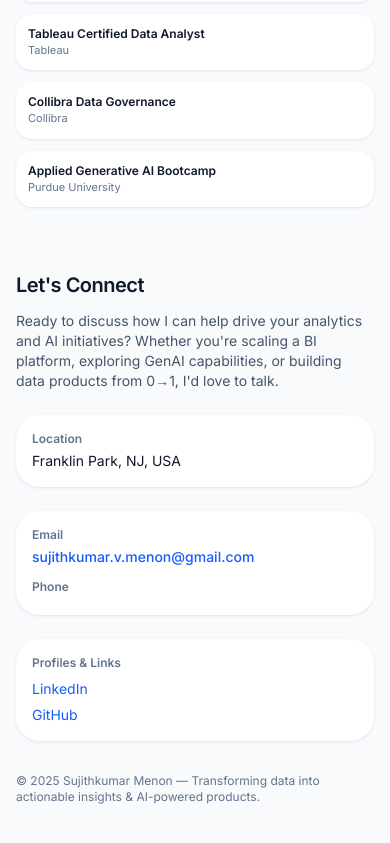
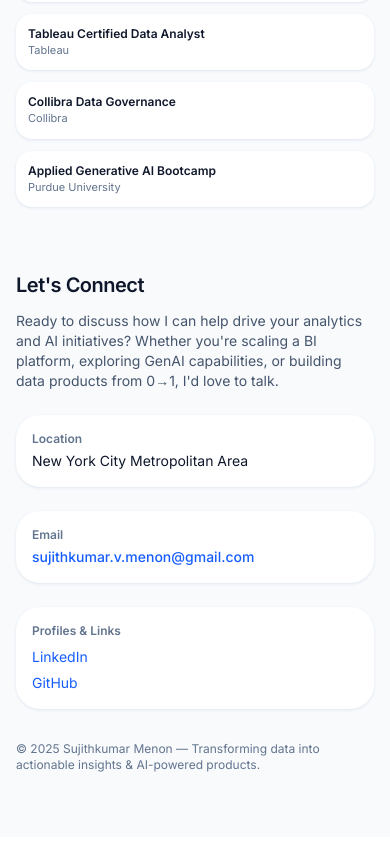
Before and after one commit to smenon2710/personal-portfolio-v2, a Next.js app: page / in a window 390 px wide. Shown: the part 6836-7679 px from the top of the page. Built offline with nearby package versions, Linux system fonts and the light colour scheme.

Commit message:
Remove phone number and update location to New York City Metropolitan Area

```diff
--- a/app/page.tsx
+++ b/app/page.tsx
@@ -243,7 +243,7 @@ const certifications = [
 ];
 
 const CONTACT = {
-  location: "Franklin Park, NJ, USA",
+  location: "New York City Metropolitan Area",
   email: "sujithkumar.v.menon@gmail.com",
   linkedin: "https://www.linkedin.com/in/sujithkumar-menon/",
   github: "https://github.com/smenon2710",
@@ -709,10 +709,6 @@ export default function Home() {
               >
                 {CONTACT.email}
               </Link>
-              <p className="mt-3 text-xs font-semibold text-slate-500">
-                Phone
-              </p>
-              <p className="mt-1 text-sm text-slate-900">{CONTACT.phone}</p>
             </div>
             <div className="rounded-3xl bg-white p-4 shadow-sm shadow-slate-200">
               <p className="text-xs font-semibold text-slate-500">
```
